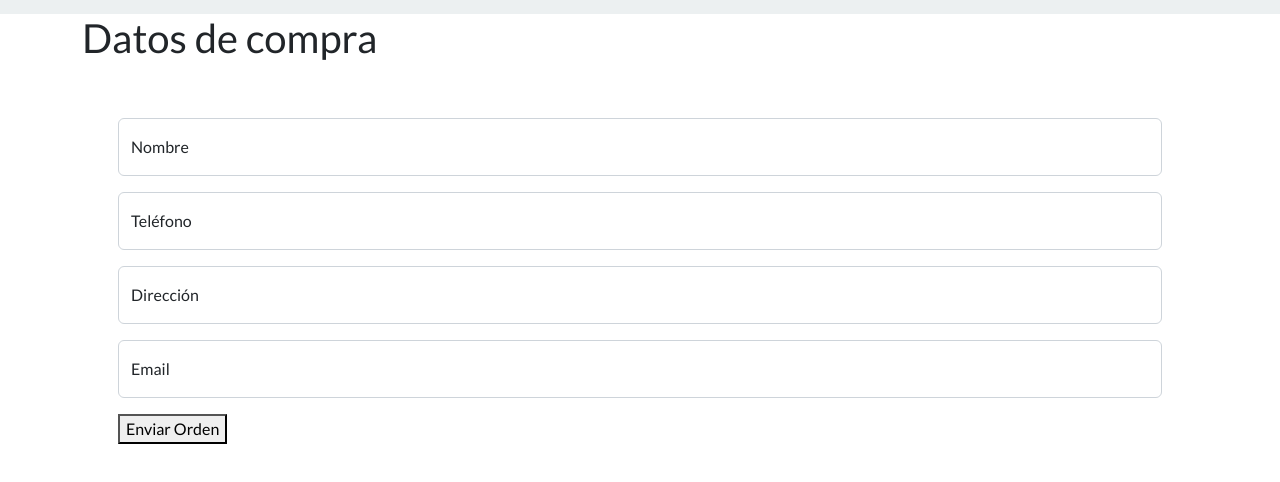
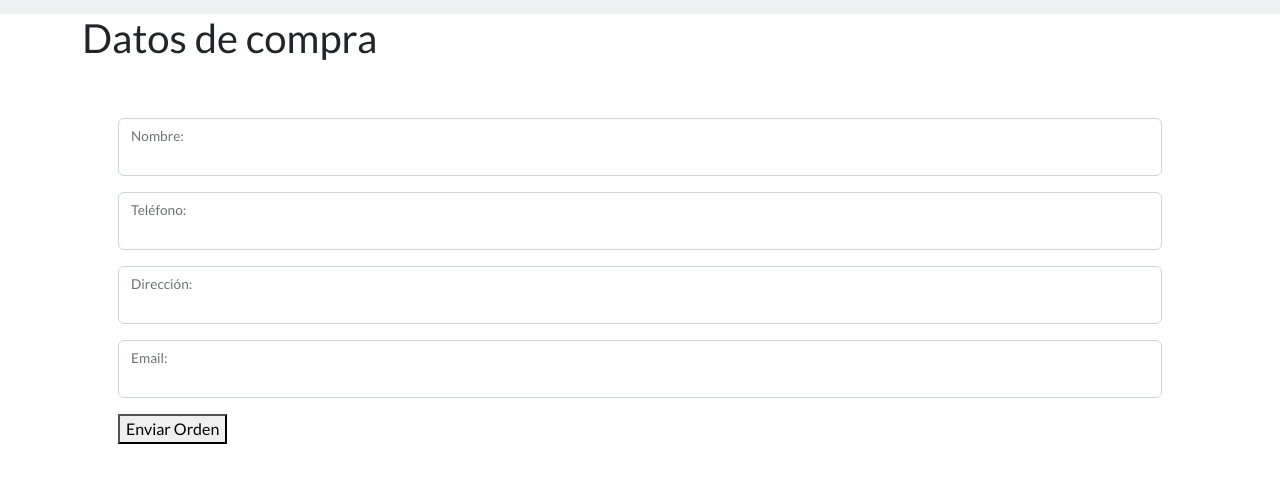
Before and after one commit to Lenguagelida/MaverickStoreApp, a React (Create React App) app: page /checkout in a window 1280 px wide. Shown: the part 320-802 px from the top of the page. Built offline with nearby package versions, Linux system fonts and the light colour scheme; no server answers; the database is empty.

Commit message:
Carga de compra a firebase

```diff
--- a/package.json
+++ b/package.json
@@ -7,6 +7,7 @@
     "@testing-library/react": "^13.4.0",
     "@testing-library/user-event": "^13.5.0",
     "firebase": "^9.13.0",
+    "formik": "^2.2.9",
     "react": "^18.2.0",
     "react-dom": "^18.2.0",
     "react-router-dom": "^6.4.1",
--- a/src/components/Checkout.js
+++ b/src/components/Checkout.js
@@ -1,70 +1,99 @@
-import React,{useState} from "react";
+import React from "react";
+import { Formik } from "formik";
 import {addDoc, collection, getFirestore} from 'firebase/firestore'
 import { UsarCarritoContexto } from "../context/CartContext";
 
 const Checkout = () => {
 
-    const {totalPrecioCarrito, carrito} = UsarCarritoContexto();
-    const [infoComprador, setInfoComprador]= useState({});
-    const [ordenDeDompra, setOrdenDeCompra]= useState({});
-
-    const capturarInfo = (e) => {
-        const {name, value} = e.target;
-        setInfoComprador({...infoComprador, [name]:value});
-    };
-
-    const enviarOrden = (e)=>{
-        e.preventDefault();
-        let precioTotal = "AR$"+ totalPrecioCarrito(carrito);
-        let infoProductos = carrito.map(item =>({id:item.id, nombre:item.nombre, marca:item.marca, precio:item.precio, cantidad:item.cantidad}))
-        setOrdenDeCompra({items:{...infoProductos}, buyer:{...infoComprador}, total:precioTotal});
-
-        const db = getFirestore();
-        const ordenesColleccion = collection(db,'ordenes');
-        addDoc(ordenesColleccion, ordenDeDompra)
-            .then(({id}) => console.log(id));
-        // if ({nombre:''}){
-        //     return console.log('faltan datos');
-        // }else{
-        //     return console.log(infoComprador);
-        // }
-        console.log("Info comprador: ",infoComprador);
-        console.log("El carrrito: ", infoProductos);
-        console.log("La orden: ",ordenDeDompra);
-
-    };
-
+    const {totalPrecioCarrito, vaciarCarrito, carrito} = UsarCarritoContexto();
 
 	return(
         <>
             <div className="container">
                 <h2>Datos de compra</h2>
             </div>
-            <form className="container p-5">
+            <Formik
+                initialValues={{
+                    nombre:"",
+                    telefono:"",
+                    direccion:"",
+                    email:"",
+                }}
+                onSubmit={(infoComprador, {resetForm})=>{
+
+                    let hoy = new Date();
+                    let precioTotal = "AR$"+ totalPrecioCarrito(carrito);
+                    let fecha = (hoy.getDate() + '/'+ (hoy.getMonth()+1) + '/'+ hoy.getFullYear());
+                    let infoProductos = carrito.map(item =>({id:item.id, nombre:item.nombre, marca:item.marca, precio:item.precio, cantidad:item.cantidad}));
+                    let ordenDeCompra = {operation_date:fecha, items:{...infoProductos},buyer:{...infoComprador},total:precioTotal};
+
+                    const db = getFirestore();
+                    const ordenesColleccion = collection(db,'ordenes');
+                    addDoc(ordenesColleccion, ordenDeCompra)
+                        .then(({id}) => console.log(id));
+
+                    console.log(ordenDeCompra);
+                    resetForm();
+                    vaciarCarrito();
+                    setTimeout(()=> window.location.replace("/"), 5000);
+                }}
+            >
+                {({values, handleSubmit, handleChange, handleBlur})=>
+                    <form className="container p-5" onSubmit={handleSubmit}>
                         <div className="form-floating mb-3">
-                    <input type="text" className="form-control" id="floatingInput1" name="nombre" placeholder="Nombre"
-                        onChange={capturarInfo} required/>
-                        <label htmlFor="floatingInput1">Nombre</label>
+                            <input
+                            type="text"
+                            className="form-control"
+                            id="floatingInput1"
+                            name="nombre"
+                            value={values.nombre}
+                            onChange={handleChange}
+                            onBlur={handleBlur}
+                            required/>
+                            <label htmlFor="floatingInput1">Nombre:</label>
                         </div>
                         <div className="form-floating mb-3">
-                    <input type="tel" className="form-control" id="floatingInput2" name="telefono" placeholder="01112345678"
-                        onChange={capturarInfo} required/>
-                        <label htmlFor="floatingInput2">Teléfono</label>
+                            <input
+                            type="tel"
+                            className="form-control"
+                            id="floatingInput2"
+                            name="telefono"
+                            value={values.telefono}
+                            onChange={handleChange}
+                            onBlur={handleBlur}
+                            required/>
+                            <label htmlFor="floatingInput2">Teléfono:</label>
                         </div>
                         <div className="form-floating mb-3">
-                    <input type="text" className="form-control" id="floatingInput4" name="direccion" placeholder="Dirección"
-                        onChange={capturarInfo} required/>
-                        <label htmlFor="floatingInput4">Dirección</label>
+                            <input
+                            type="text"
+                            className="form-control"
+                            id="floatingInput4"
+                            name="direccion"
+                            value={values.direccion}
+                            onChange={handleChange}
+                            onBlur={handleBlur}
+                            required/>
+                            <label htmlFor="floatingInput4">Dirección:</label>
                         </div>
                         <div className="form-floating mb-3">
-                    <input type="email" className="form-control" id="floatingInput3" name="email" placeholder="name@example.com"
-                        onChange={capturarInfo} required/>
-                        <label htmlFor="floatingInput3">Email</label>
+                            <input
+                            type="email"
+                            className="form-control"
+                            id="floatingInput3"
+                            name="email"
+                            value={values.email}
+                            onChange={handleChange}
+                            onBlur={handleBlur}
+                            required/>
+                            <label htmlFor="floatingInput3">Email:</label>
                         </div>
                         <div>
-                    <button onClick={enviarOrden}>Enviar Orden</button>
+                            <button type="submit">Enviar Orden</button>
                         </div>
                     </form>
+                }
+            </Formik>
         </>
 )};
 
--- a/src/components/ItemDetail.js
+++ b/src/components/ItemDetail.js
@@ -46,7 +46,7 @@ const ItemDetail = ({item}) => {
                                     </Link>
                                 </>
                                 :
-                                <ItemCount cantInicial={1} stock={5} cantCarrito={cantidadCarrito} />
+                                <ItemCount cantInicial={1} stock={item.stock} cantCarrito={cantidadCarrito} />
                             }
                         </div>
                     </div>
--- a/src/components/NavBar.js
+++ b/src/components/NavBar.js
@@ -26,20 +26,11 @@ const NavBar = () => {
                             <Link className="nav-link active" aria-current="page" to={`/`}>Inicio</Link>
                         </li>
                         <li className="nav-item dropdown">
-                            <a className="nav-link dropdown-toggle" id="navbarDropdown" role="button" data-bs-toggle="dropdown" aria-expanded="false">Marcas</a>
+                            <a className="nav-link dropdown-toggle" id="navbarDropdown" role="button" data-bs-toggle="dropdown" aria-expanded="false" href='/#'>Marcas</a>
                             <ul className="dropdown-menu" aria-labelledby="navbarDropdown">
                                 {marcas.map((marca)=>
                                     <NavLink className="dropdown-item" key={marca.id} to={`/marcas/${marca.nombre}`}>{marca.nombre}</NavLink>
                                 )}
-                                {/* <li>
-                                    <NavLink className="dropdown-item" to={`/marcas/Airfix`}>Airfix</NavLink>
-                                </li>
-                                <li>
-                                    <NavLink className="dropdown-item" to={`/marcas/Hasegawa`}>Hasegawa</NavLink>
-                                </li>
-                                <li>
-                                    <NavLink className="dropdown-item" to={`/marcas/Revell`}>Revell</NavLink>
-                                </li> */}
                             </ul>
                         </li>
                     </ul>
```
Also changed, not shown: 1 other file (tests, documents, lock files or other folders). Lines whose indentation alone changed are shown as unchanged.
